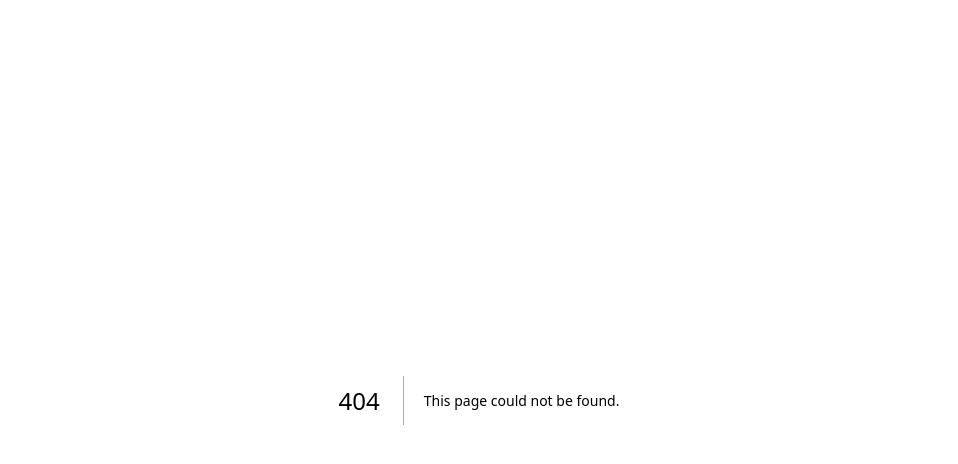
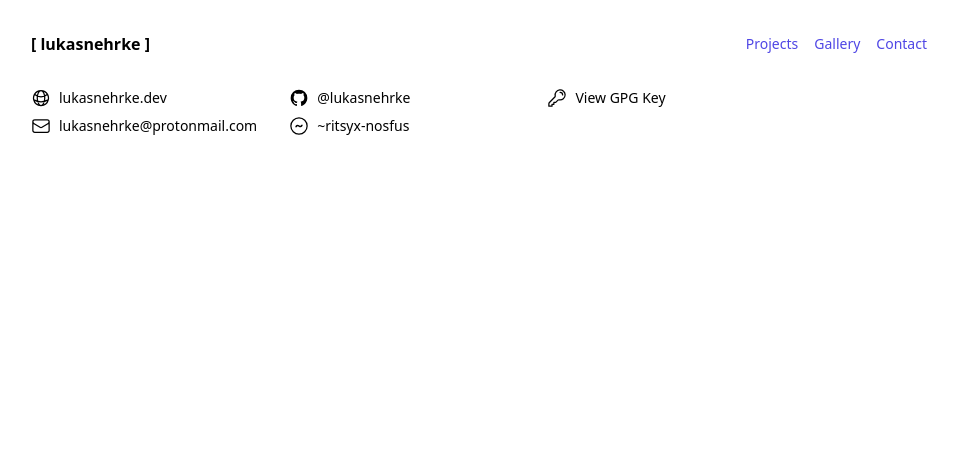
Before and after one commit to lukasnehrke/lukasnehrke.github.io, a Next.js app: page /contact in a window 1280 px wide. Before the commit this address had no page. Shown: the top 464 px of the page, without its empty margins (161-1119 px from the left). Built offline with nearby package versions, Linux system fonts and the light colour scheme.

Commit message:
feat: add contact page

```diff
--- a/pages/_app.tsx
+++ b/pages/_app.tsx
@@ -1,4 +1,5 @@
 import type { AppProps } from "next/app";
+import Link from "next/link";
 import { Inter } from "@next/font/google";
 import "../styles/globals.css";
 
@@ -9,8 +10,18 @@ const inter = Inter({
 
 export default function App({ Component, pageProps }: AppProps) {
   return (
-    <main className={`${inter.variable} font-sans`}>
+    <div className={`${inter.variable} font-sans`}>
+      <header className="mx-auto flex max-w-4xl items-center justify-between pt-8">
+        <h1 className="font-semibold">
+          <Link href="/">[ lukasnehrke ]</Link>
+        </h1>
+        <nav className="flex space-x-4 text-sm text-indigo-600">
+          <Link href="#">Projects</Link>
+          <Link href="#">Gallery</Link>
+          <Link href="/contact">Contact</Link>
+        </nav>
+      </header>
       <Component {...pageProps} />
-    </main>
+    </div>
   );
 }
--- a/pages/_document.tsx
+++ b/pages/_document.tsx
@@ -3,7 +3,11 @@ import { Html, Head, Main, NextScript } from "next/document";
 export default function Document() {
   return (
     <Html lang="en">
-      <Head />
+      <Head>
+        <meta name="description" content="Generated by create next app" />
+        <meta name="viewport" content="width=device-width, initial-scale=1" />
+        <link rel="icon" href="/favicon.ico" />
+      </Head>
       <body>
         <Main />
         <NextScript />
--- /dev/null
+++ b/pages/contact.tsx
@@ -0,0 +1,110 @@
+import Head from "next/head";
+
+export default function Contact() {
+  return (
+    <>
+      <Head>
+        <title>#contact - lukasnehrke</title>
+      </Head>
+      <main className="mx-auto flex max-w-4xl pt-8">
+        <ul className="columns-3 gap-8 space-y-2 text-sm">
+          <li className="flex items-center">
+            <svg
+              xmlns="http://www.w3.org/2000/svg"
+              fill="none"
+              viewBox="0 0 24 24"
+              strokeWidth={1.5}
+              stroke="currentColor"
+              className="h-5 w-5"
+            >
+              <path
+                strokeLinecap="round"
+                strokeLinejoin="round"
+                d="M12 21a9.004 9.004 0 008.716-6.747M12 21a9.004 9.004 0 01-8.716-6.747M12 21c2.485 0 4.5-4.03 4.5-9S14.485 3 12 3m0 18c-2.485 0-4.5-4.03-4.5-9S9.515 3 12 3m0 0a8.997 8.997 0 017.843 4.582M12 3a8.997 8.997 0 00-7.843 4.582m15.686 0A11.953 11.953 0 0112 10.5c-2.998 0-5.74-1.1-7.843-2.918m15.686 0A8.959 8.959 0 0121 12c0 .778-.099 1.533-.284 2.253m0 0A17.919 17.919 0 0112 16.5c-3.162 0-6.133-.815-8.716-2.247m0 0A9.015 9.015 0 013 12c0-1.605.42-3.113 1.157-4.418"
+              />
+            </svg>
+            <span className="ml-2">lukasnehrke.dev</span>
+          </li>
+          <li className="flex items-center">
+            <svg
+              xmlns="http://www.w3.org/2000/svg"
+              fill="none"
+              viewBox="0 0 24 24"
+              strokeWidth={1.5}
+              stroke="currentColor"
+              className="h-5 w-5"
+            >
+              <path
+                strokeLinecap="round"
+                strokeLinejoin="round"
+                d="M21.75 6.75v10.5a2.25 2.25 0 01-2.25 2.25h-15a2.25 2.25 0 01-2.25-2.25V6.75m19.5 0A2.25 2.25 0 0019.5 4.5h-15a2.25 2.25 0 00-2.25 2.25m19.5 0v.243a2.25 2.25 0 01-1.07 1.916l-7.5 4.615a2.25 2.25 0 01-2.36 0L3.32 8.91a2.25 2.25 0 01-1.07-1.916V6.75"
+              />
+            </svg>
+
+            <span className="ml-2">lukasnehrke@protonmail.com</span>
+          </li>
+          <li>
+            <a
+              className="flex items-center"
+              href="https://github.com/lukasnehrke"
+              rel="noopener noreferrer"
+            >
+              <svg
+                xmlns="http://www.w3.org/2000/svg"
+                viewBox="0 0 24 24"
+                className="h-5 w-5"
+              >
+                <path
+                  fill="currentColor"
+                  d="M12,2A10,10 0 0,0 2,12C2,16.42 4.87,20.17 8.84,21.5C9.34,21.58 9.5,21.27 9.5,21C9.5,20.77 9.5,20.14 9.5,19.31C6.73,19.91 6.14,17.97 6.14,17.97C5.68,16.81 5.03,16.5 5.03,16.5C4.12,15.88 5.1,15.9 5.1,15.9C6.1,15.97 6.63,16.93 6.63,16.93C7.5,18.45 8.97,18 9.54,17.76C9.63,17.11 9.89,16.67 10.17,16.42C7.95,16.17 5.62,15.31 5.62,11.5C5.62,10.39 6,9.5 6.65,8.79C6.55,8.54 6.2,7.5 6.75,6.15C6.75,6.15 7.59,5.88 9.5,7.17C10.29,6.95 11.15,6.84 12,6.84C12.85,6.84 13.71,6.95 14.5,7.17C16.41,5.88 17.25,6.15 17.25,6.15C17.8,7.5 17.45,8.54 17.35,8.79C18,9.5 18.38,10.39 18.38,11.5C18.38,15.32 16.04,16.16 13.81,16.41C14.17,16.72 14.5,17.33 14.5,18.26C14.5,19.6 14.5,20.68 14.5,21C14.5,21.27 14.66,21.59 15.17,21.5C19.14,20.16 22,16.42 22,12A10,10 0 0,0 12,2Z"
+                />
+              </svg>
+              <span className="ml-2">@lukasnehrke</span>
+            </a>
+          </li>
+          <li className="flex items-center">
+            <svg
+              xmlns="http://www.w3.org/2000/svg"
+              viewBox="0 0 32 32"
+              fill="none"
+              className="h-5 w-5"
+            >
+              <circle
+                cx="16"
+                cy="16"
+                r="13"
+                fill="white"
+                stroke="black"
+                strokeWidth="2"
+              />
+              <path
+                d="M22 14.0488H19.6306C19.4522 15.0976 18.9936 15.7317 18.1783 15.7317C16.7006 15.7317 15.8599 14 13.5669 14C11.3503 14 10.1783 15.3659 10 17.9756H12.3694C12.5478 16.9024 13.0064 16.2683 13.8471 16.2683C15.3248 16.2683 16.1146 18 18.4586 18C20.6242 18 21.8217 16.6341 22 14.0488Z"
+                fill="black"
+              />
+            </svg>
+            <span className="ml-2">~ritsyx-nosfus</span>
+          </li>
+          <li>
+            <a className="flex items-center" href="#">
+              <svg
+                xmlns="http://www.w3.org/2000/svg"
+                fill="none"
+                viewBox="0 0 24 24"
+                strokeWidth={1.5}
+                stroke="currentColor"
+                className="h-5 w-5"
+              >
+                <path
+                  strokeLinecap="round"
+                  strokeLinejoin="round"
+                  d="M15.75 5.25a3 3 0 013 3m3 0a6 6 0 01-7.029 5.912c-.563-.097-1.159.026-1.563.43L10.5 17.25H8.25v2.25H6v2.25H2.25v-2.818c0-.597.237-1.17.659-1.591l6.499-6.499c.404-.404.527-1 .43-1.563A6 6 0 1121.75 8.25z"
+                />
+              </svg>
+              <span className="ml-2">View GPG Key</span>
+            </a>
+          </li>
+        </ul>
+      </main>
+    </>
+  );
+}
--- a/pages/index.tsx
+++ b/pages/index.tsx
@@ -1,25 +1,11 @@
 import Head from "next/head";
-import Link from "next/link";
 
 export default function Home() {
   return (
     <>
       <Head>
         <title>#index - lukasnehrke</title>
-        <meta name="description" content="Generated by create next app" />
-        <meta name="viewport" content="width=device-width, initial-scale=1" />
-        <link rel="icon" href="/favicon.ico" />
       </Head>
-      <header className="mx-auto flex max-w-4xl items-center justify-between pt-8">
-        <h1 className="font-semibold">
-          <Link href="/">[ lukasnehrke ]</Link>
-        </h1>
-        <nav className="flex space-x-4 text-sm text-indigo-600">
-          <Link href="#">Projects</Link>
-          <Link href="#">Contact</Link>
-          <Link href="#">GPG</Link>
-        </nav>
-      </header>
     </>
   );
 }
```
